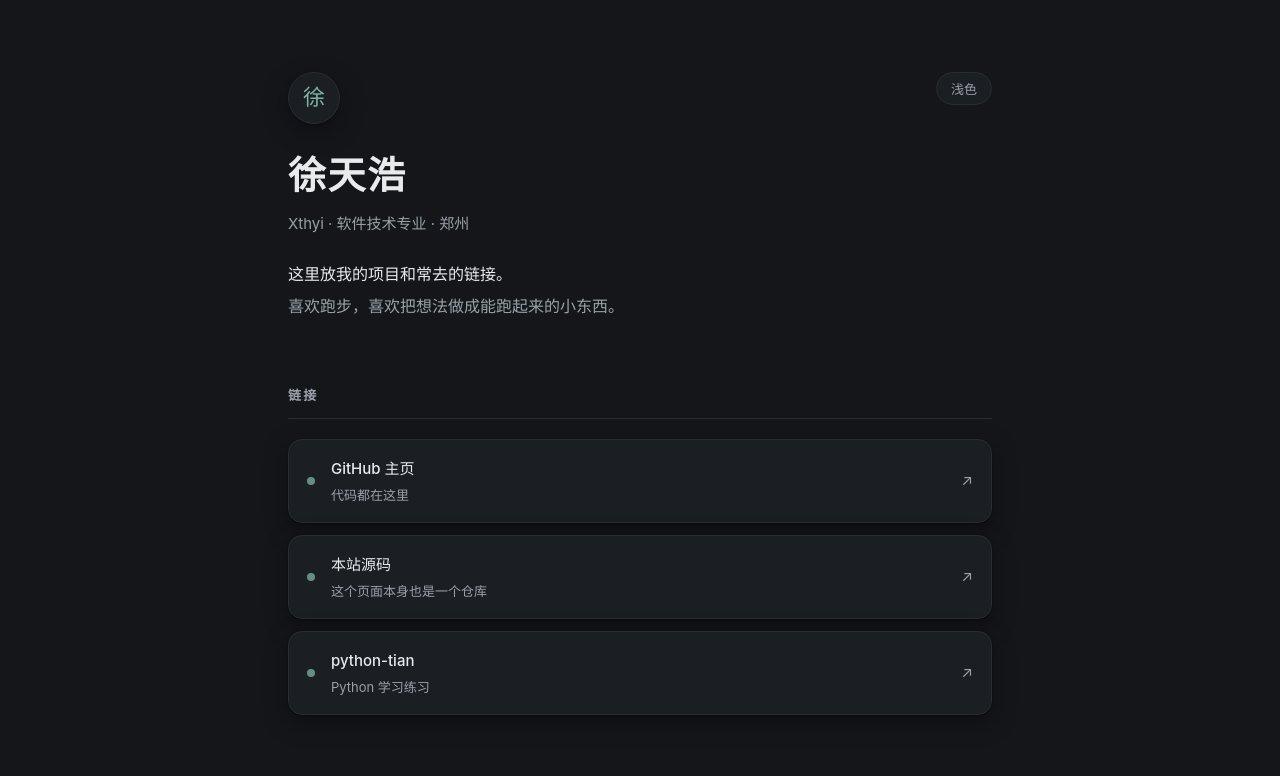
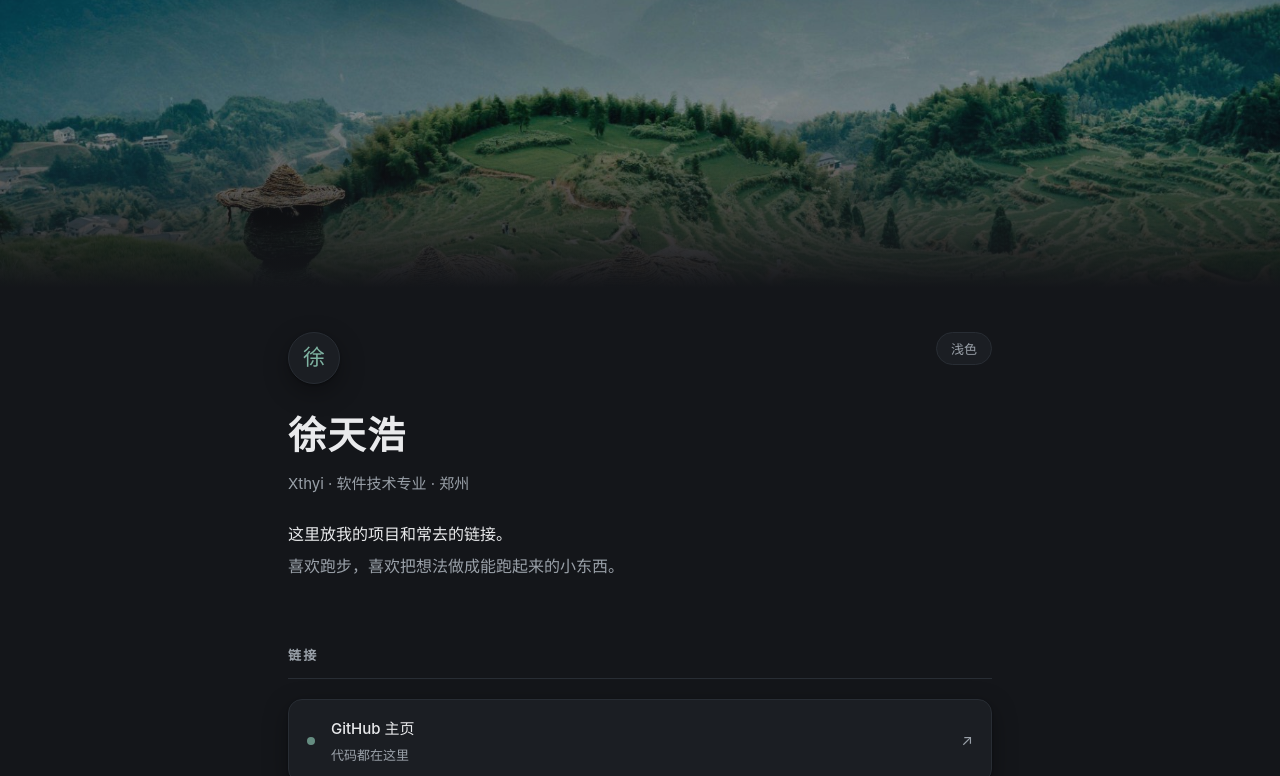
Before and after one commit to Xthyi/Xthyi.github.io, a plain HTML site: page index.html in a window 1280 px wide. Both pictures are taken after a click on the button "深色". Shown: the top 776 px of the page. Drawn offline with Linux system fonts and the light colour scheme.

Commit message:
加顶部壁纸：梯田与稻草人，深浅色各自适配

```diff
--- a/index.html
+++ b/index.html
@@ -8,6 +8,7 @@
 <style>
   :root{
     --bg:#fbfaf8;
+    --bg-rgb:251,250,248;
     --card:#ffffff;
     --text:#1c1c1e;
     --muted:#6f6f76;
@@ -17,6 +18,7 @@
   }
   html[data-theme="dark"]{
     --bg:#14161a;
+    --bg-rgb:20,22,26;
     --card:#1b1e23;
     --text:#e9eaec;
     --muted:#9aa1a9;
@@ -36,8 +38,29 @@
     -webkit-font-smoothing:antialiased;
     transition:background .3s ease,color .3s ease;
   }
-  .wrap{max-width:760px;margin:0 auto;padding:72px 28px 96px;}
+  .wrap{max-width:760px;margin:0 auto;padding:44px 28px 96px;}
   a{color:inherit;text-decoration:none;}
+
+  /* 顶部壁纸：换成自己的图，改 assets/wallpaper.jpg 即可，不用动代码 */
+  .hero{
+    position:relative;
+    height:clamp(220px,36vh,400px);
+    background:var(--bg) url("assets/wallpaper.jpg") center 42%/cover no-repeat;
+  }
+  .hero::after{
+    content:"";
+    position:absolute;inset:0;
+    background:linear-gradient(to bottom,
+      rgba(var(--bg-rgb),0) 38%,
+      rgba(var(--bg-rgb),.62) 76%,
+      rgb(var(--bg-rgb)) 100%);
+    transition:background .3s ease;
+  }
+  html[data-theme="dark"] .hero::before{
+    content:"";
+    position:absolute;inset:0;
+    background:rgba(12,14,18,.38);
+  }
 
   /* 顶栏 */
   .top{display:flex;justify-content:space-between;align-items:flex-start;gap:16px;}
@@ -127,6 +150,7 @@
 </style>
 </head>
 <body>
+<div class="hero" role="img" aria-label="梯田与稻草人"></div>
 <div class="wrap">
 
   <div class="top">
```
Also changed, not shown: assets/wallpaper.jpg (added), 1 other file.
